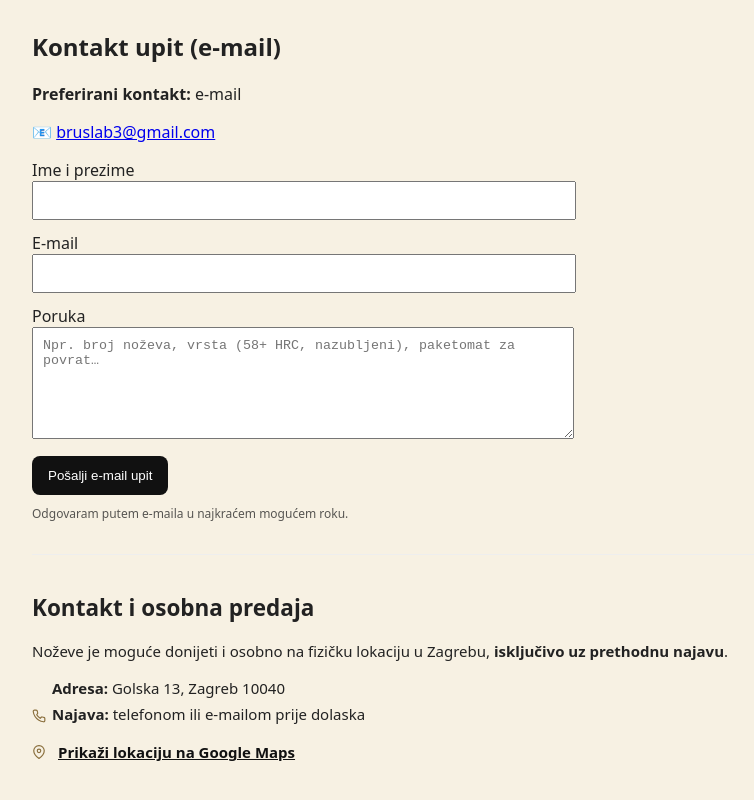
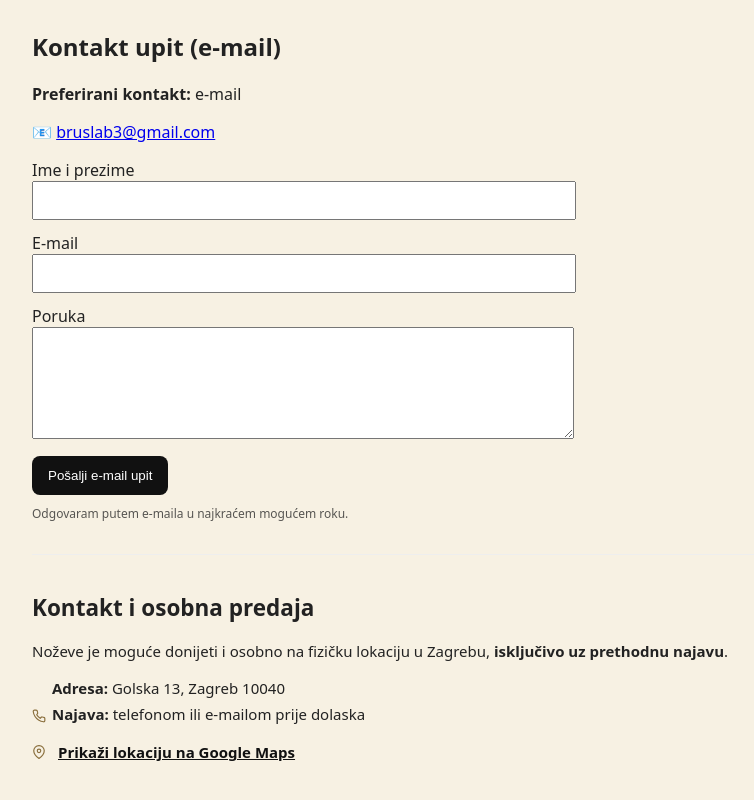
Before and after one commit to Nenad-cmd/ostrenje-nozeva-zagreb, a Next.js app: page / in a window 1280 px wide. Shown: the part 2417-3217 px from the top of the page, without its empty margins (98-852 px from the left). Built offline with nearby package versions, Linux system fonts and the light colour scheme.

Commit message:
Update page.tsx

```diff
--- a/app/page.tsx
+++ b/app/page.tsx
@@ -667,7 +667,6 @@ export default function Page() {
                 name="Poruka"
                 rows={6}
                 required
-                placeholder="Npr. broj noževa, vrsta (58+ HRC, nazubljeni), paketomat za povrat…"
                 style={{ width: "100%", padding: 10 }}
               />
             </div>
```
